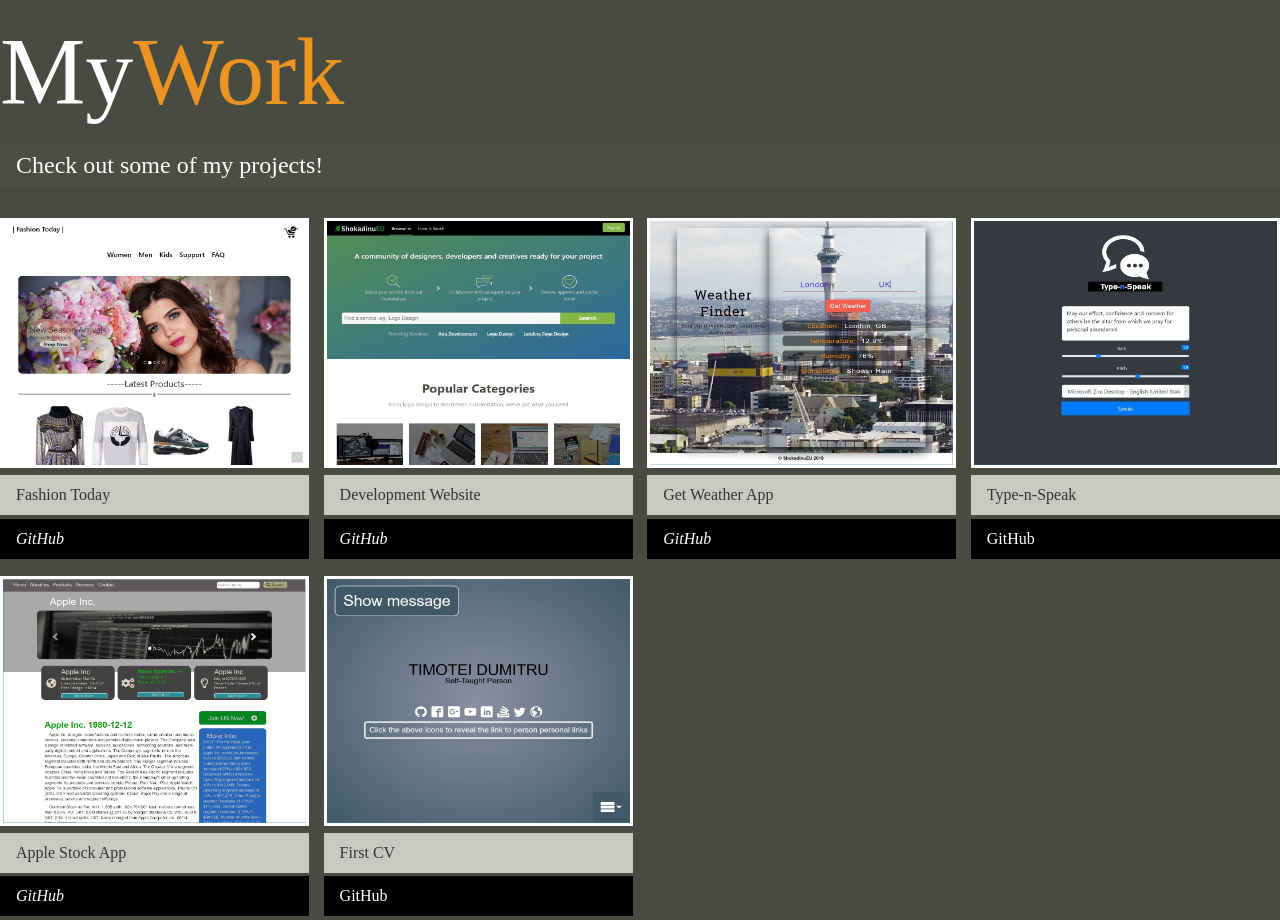
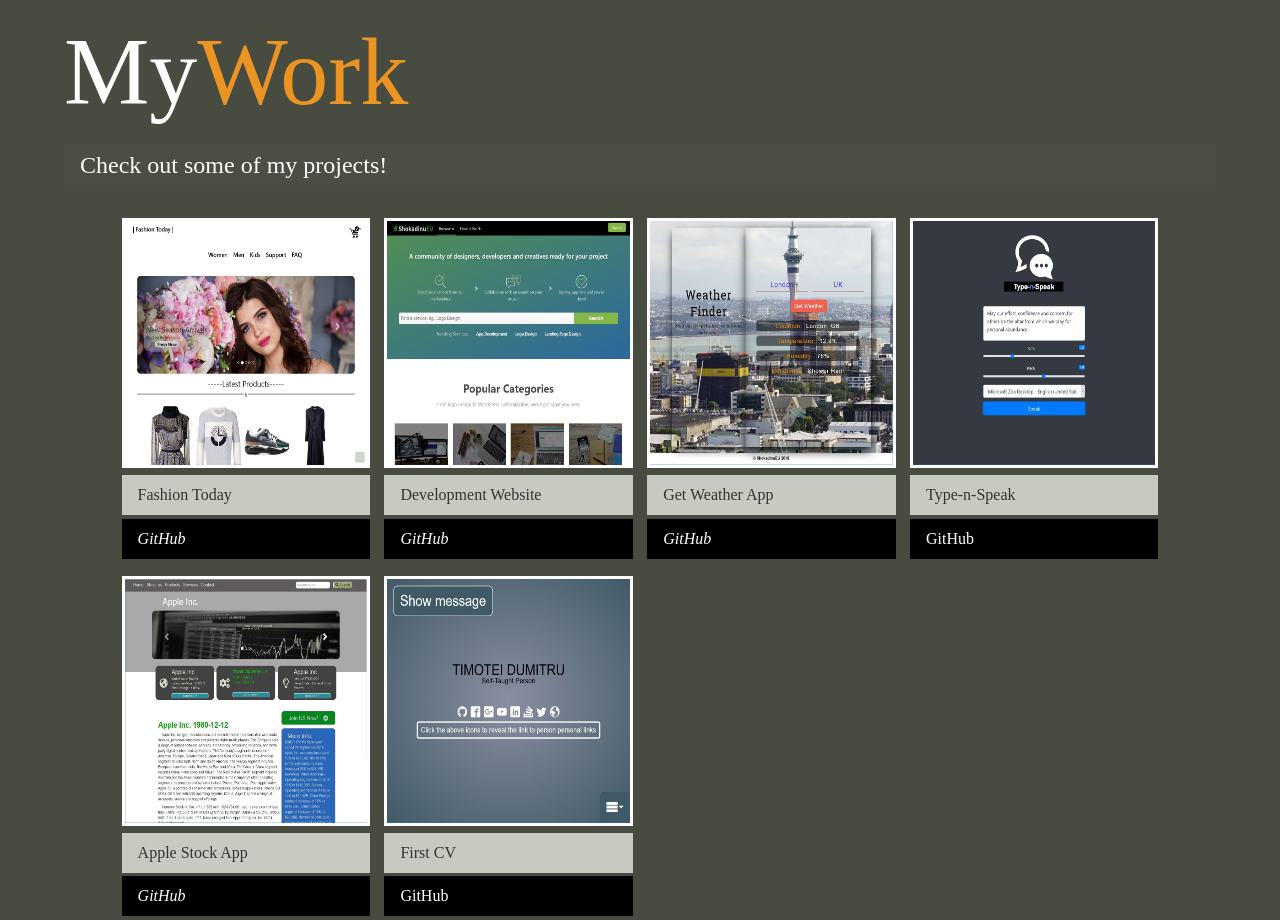
Before and after one commit to timoteidumitru/Last_Version_CV, a React (Create React App) app: page /Last_Version_CV/work in a window 1280 px wide. Built offline with nearby package versions, Linux system fonts and the light colour scheme.

Commit message:
width of the container, for a better user experience

```diff
--- a/src/components/work/Index.js
+++ b/src/components/work/Index.js
@@ -5,7 +5,7 @@ import '../../App.scss'
 export default class Index extends Component {
   render() {
     return (
-      <div id="work">
+      <div id="work" className="work-main">
         <h1 className="lg-heading">
           My
           <span className="text-secondary">Work</span>
--- a/src/components/work/work.scss
+++ b/src/components/work/work.scss
@@ -48,6 +48,11 @@ header {
   color: $secondary-color;
 }
 
+.work-main {
+  max-width: 90%;
+  margin: 0 auto;
+}
+
 main {
   padding: 4rem;
   min-height: calc(100vh - 45px);
@@ -77,6 +82,8 @@ main {
   display: grid;
   grid-template-columns: repeat(3, 1fr);
   grid-gap: 0.9rem;
+  max-width: 90%;
+  margin: 0 auto;
 }
 
 .project-img {
```
